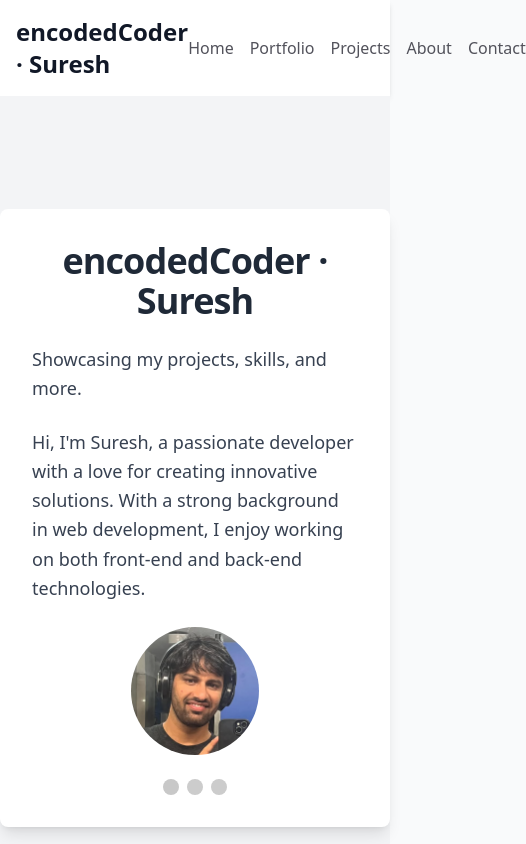
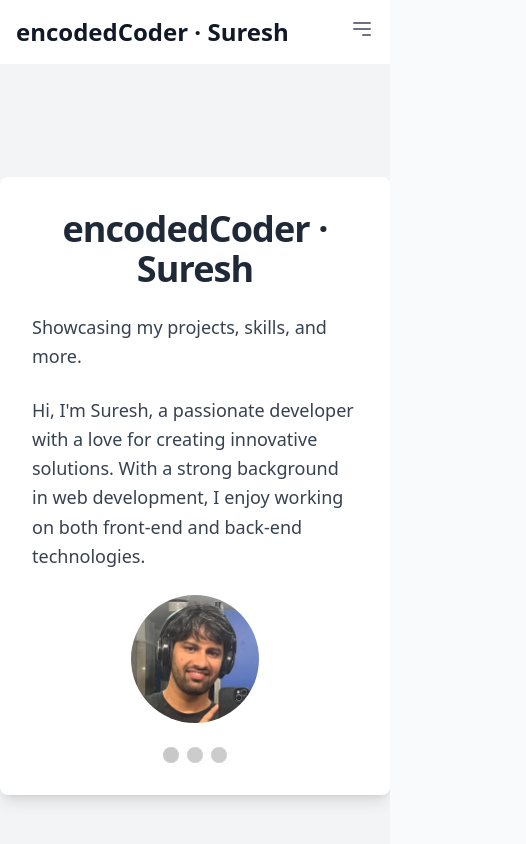
Before and after one commit to encodedCoder/encodedcoder, a Next.js app: page / in a window 390 px wide. Shown: the top 844 px of the page, 526 px wide, since content can reach past the window. Built offline with nearby package versions, Linux system fonts and the light colour scheme.

Commit message:
Add responsive hamburger menu to header

```diff
--- a/src/components/Header.tsx
+++ b/src/components/Header.tsx
@@ -1,8 +1,14 @@
-// /components/Header.tsx
+import { useState } from "react";
 import Link from "next/link";
 import config from "../config";
 
 const Header = () => {
+  const [isOpen, setIsOpen] = useState(false);
+
+  const toggleMenu = () => {
+    setIsOpen(!isOpen);
+  };
+
   return (
     <header className="header">
       <nav className="container mx-auto flex justify-between items-center p-4 content-width">
@@ -11,7 +17,7 @@ const Header = () => {
             encodedCoder · Suresh
           </Link>
         </div>
-        <div className="flex space-x-4 items-center">
+        <div className="hidden md:flex space-x-4 items-center">
           <Link href="/" className="nav-link">
             Home
           </Link>
@@ -33,7 +39,54 @@ const Header = () => {
             Contact
           </Link>
         </div>
+        <div className="md:hidden">
+          <button
+            onClick={toggleMenu}
+            className="text-gray-500 focus:outline-none"
+          >
+            <svg
+              className="w-6 h-6"
+              fill="none"
+              stroke="currentColor"
+              viewBox="0 0 24 24"
+              xmlns="http://www.w3.org/2000/svg"
+            >
+              <path
+                strokeLinecap="round"
+                strokeLinejoin="round"
+                strokeWidth="2"
+                d={isOpen ? "M6 18L18 6M6 6l12 12" : "M4 6h16M4 12h16m-7 6h7"}
+              />
+            </svg>
+          </button>
+        </div>
       </nav>
+      {isOpen && (
+        <div className="md:hidden">
+          <div className="flex flex-col space-y-4 p-4">
+            <Link href="/" className="nav-link" onClick={toggleMenu}>
+              Home
+            </Link>
+            <Link href="/portfolio" className="nav-link" onClick={toggleMenu}>
+              Portfolio
+            </Link>
+            <Link href="/projects" className="nav-link" onClick={toggleMenu}>
+              Projects
+            </Link>
+            {config.showBlog && (
+              <Link href="/blog" className="nav-link" onClick={toggleMenu}>
+                Blog
+              </Link>
+            )}
+            <Link href="/about" className="nav-link" onClick={toggleMenu}>
+              About
+            </Link>
+            <Link href="/contact" className="nav-link" onClick={toggleMenu}>
+              Contact
+            </Link>
+          </div>
+        </div>
+      )}
     </header>
   );
 };
```
